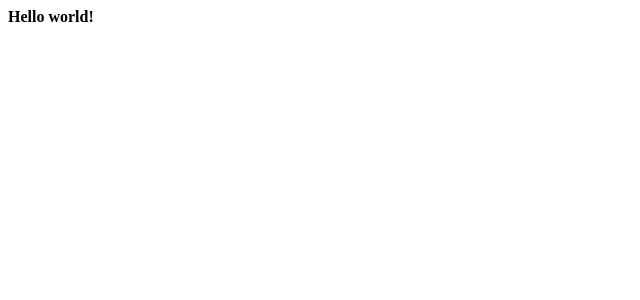
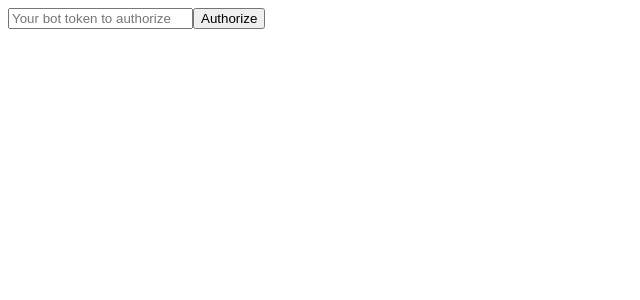
Before and after one commit to CoonJS/telegram-bot, a React app: page / in a window 1280 px wide. Shown: the top 300 px of the page, without its empty margins (0-640 px from the left). Built offline with nearby package versions, Linux system fonts and the light colour scheme.

Commit message:
added responses

```diff
--- a/frontend/App.js
+++ b/frontend/App.js
@@ -1,10 +1,46 @@
 import React from 'react'
 
+import { getData } from '../services/Api'
+
 export default class App extends React.Component {
+    constructor(props) {
+        super(props)
+
+        this.state = {
+            token: null,
+            data: null,
+        }
+    }
+
+    handleClick = () => {
+        this.authorize()
+    }
+
+    handleChange = e => {
+        this.setState({
+            token: e.target.value,
+        })
+    }
+
+    authorize = async () => {
+        const { data } = await getData('/getMe')
+
+        this.setState({
+            data,
+        })
+    }
+
     render() {
+        const { data } = this.state
         return (
             <div>
-                <b>Hello world!</b>
+                <input
+                    type="text"
+                    placeholder="Your bot token to authorize"
+                    onChange={this.handleChange}
+                />
+                <button onClick={this.handleClick}>Authorize</button>
+                <pre>{data ? JSON.stringify(data) : ''}</pre>
             </div>
         )
     }
--- a/index.js
+++ b/index.js
@@ -16,8 +16,8 @@ const DEV_MODE = env === 'development'
 console.log(`APP RUNNING IN ${env.toUpperCase()} MODE`)
 
 app.use(express.static('client'))
-app.use(bodyParser.json())
-app.use(bodyParser.urlencoded({ extended: true }))
+app.use(express.json())
+app.use(express.urlencoded({ extended: true }))
 app.use(
     express.static(path.resolve(__dirname, './encrypt'), {
         dotfiles: 'allow',
--- a/services/Api.js
+++ b/services/Api.js
@@ -1,7 +1,7 @@
-// import axios from 'axios'
-//
-// export const getData = async url => {
-//     return await axios.get(url)
-// }
-//
-// export const post = () => {}
+import axios from 'axios'
+
+export const getData = async url => {
+    return await axios.get(url, { responseType: 'json' })
+}
+
+export const post = () => {}
--- a/webpack.config.js
+++ b/webpack.config.js
@@ -14,6 +14,11 @@ module.exports = {
         port: 9000,
         watchContentBase: true,
         progress: true,
+        proxy: {
+            '**': {
+                target: 'http://localhost:8080',
+            },
+        },
     },
     plugins: [
         new HtmlWebpackPlugin({
```
Also changed, not shown: package.json (+5 -7 lines), routes/index.js (+13 -0 lines), .babelrc (added), 1 other file (tests, documents, lock files or other folders).
